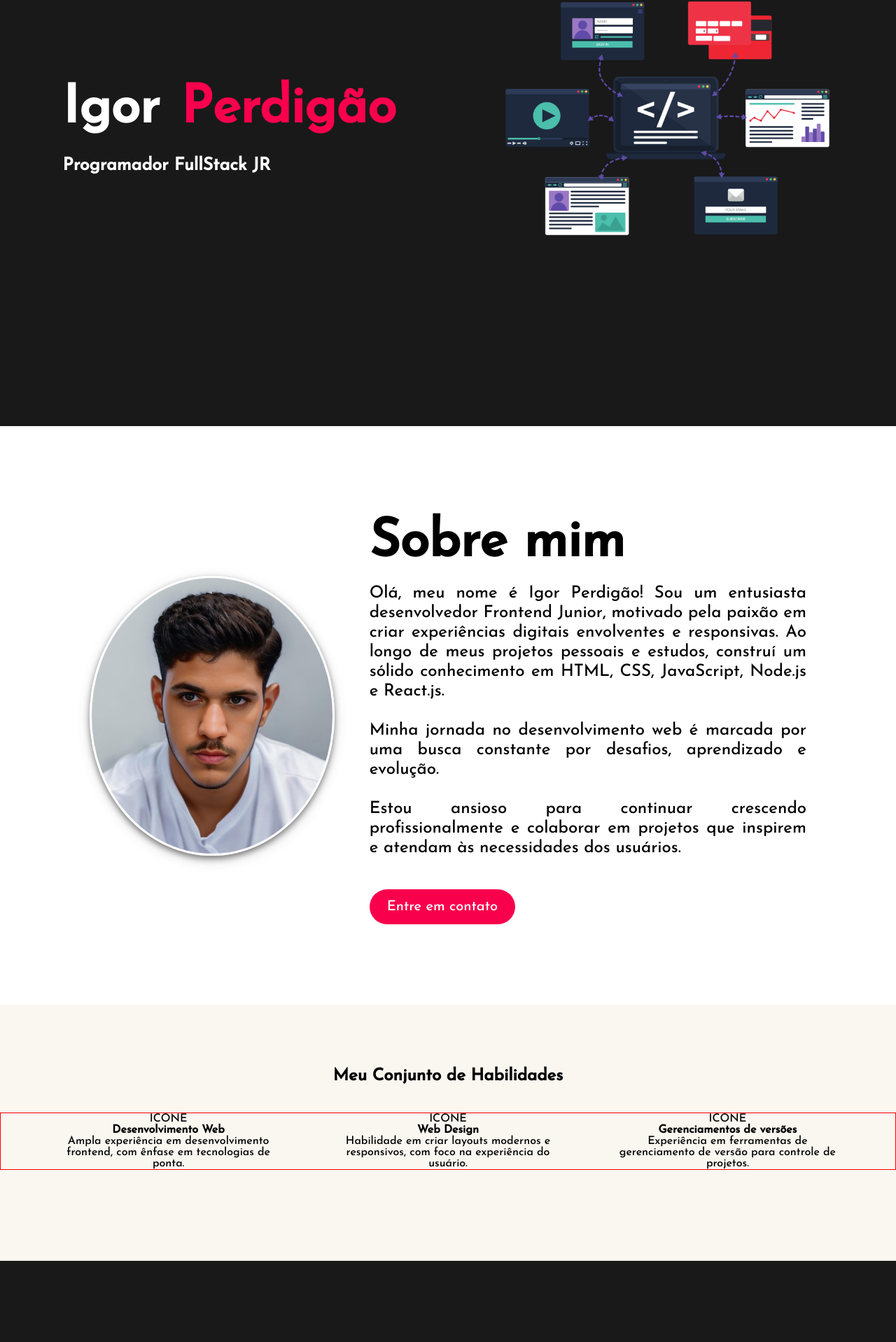
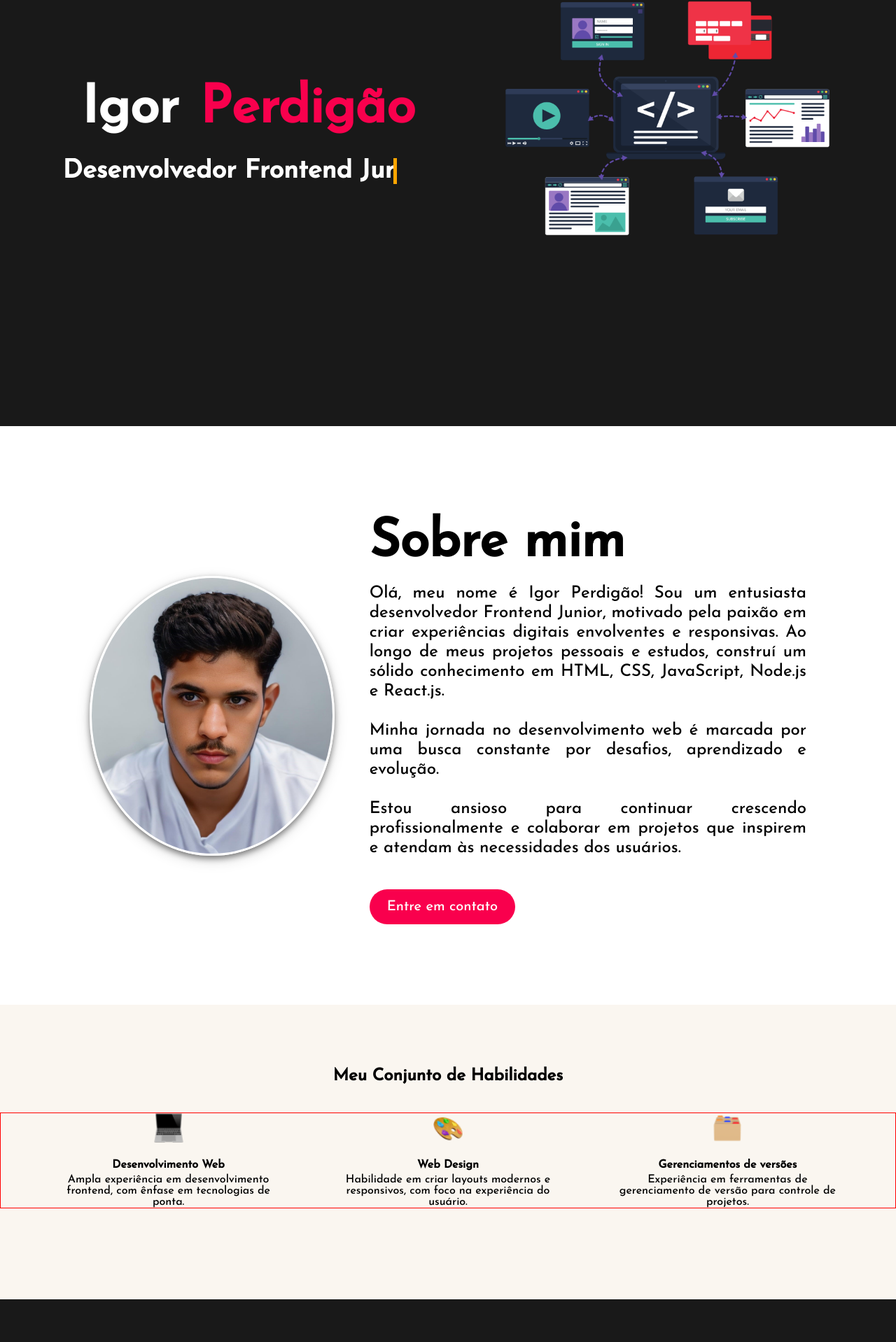
Before and after one commit to Hashtag-igor/Portfolio, a React (Vite) app: page / in a window 1280 px wide. Shown: the part 281-2199 px from the top of the page at 70% size. Built offline with nearby package versions, Linux system fonts and the light colour scheme.

Commit message:
Adiciona media screen e animação na descrição da profissão no Header Home

```diff
--- a/src/pages/HomePage.jsx
+++ b/src/pages/HomePage.jsx
@@ -1,5 +1,8 @@
 //imagens
 import igor from "../assets/igor.jpeg"
+import notbook from "../assets/notebook.png"
+import colors from "../assets/colors.png"
+import files from "../assets/files.png"
 
 //components
 import Footer from "../components/Footer"
@@ -11,7 +14,7 @@ import projectsData from '../components/ProjectsData';
 import { Container, ProfileInfoButton, ProfileInfoContainer, ProfileInfoDescription, ProfileInfoTitle, ProfileSectionContainer,
          ProfileSectionIMG, ProjectCardContainer, ProjectSectionContainer, ProjectSectionTitle, HomeInfoContainer, HomeNameLeft, HomeNameRight, HomeProfession,
          HomeProfileInfo, AllProjects, AllProjectsContainer, Background, ProfileHeaderSectionContainer, ProfileFirstContainer,
-         ProfileSecondContainer} from "../styles/HomeStyles"
+         ProfileSecondContainer, HomeProfessionContainer} from "../styles/HomeStyles"
 
 
 export default function HomePage() {
@@ -22,7 +25,9 @@ export default function HomePage() {
       <HomeInfoContainer>
         <HomeProfileInfo>
           <HomeNameLeft>Igor <HomeNameRight>Perdigão</HomeNameRight></HomeNameLeft>
-          <HomeProfession>Programador FullStack JR</HomeProfession>
+          <HomeProfessionContainer>
+            <HomeProfession>Desenvolvedor Frontend Junior</HomeProfession>
+          </HomeProfessionContainer>
         </HomeProfileInfo>
         <Background />
       </HomeInfoContainer>
@@ -50,18 +55,24 @@ export default function HomePage() {
               <h2>Meu Conjunto de Habilidades</h2>
             </div>
             <div style={{display: "flex", alignItems: "center", justifyContent: "space-evenly", border: "1px solid red", margin: "40px 0", textAlign: "center"}}>
-              <div style={{width: "25%"}}>
-                <span>ICONE</span>
+              <div style={{width: "25%", display: "flex", flexDirection: 'column', gap: "5px 0"}}>
+                <div>
+                  <img style={{marginBottom: '15px', width: "42px", height: "42px"}} src={notbook} alt="" />
+                </div>
                 <h4>Desenvolvimento Web</h4>
                 <p>Ampla experiência em desenvolvimento frontend, com ênfase em tecnologias de ponta.</p>
               </div>
-              <div style={{width: "25%"}}>
-                <span>ICONE</span>
+              <div style={{width: "25%", display: "flex", flexDirection: 'column', gap: "5px 0"}}>
+                <div>
+                  <img style={{marginBottom: "15px", width: "42px", height: "42px"}} src={colors} alt="" />
+                </div>
                 <h4>Web Design</h4>
                 <p>Habilidade em criar layouts modernos e responsivos, com foco na experiência do usuário.</p>
               </div>
-              <div style={{width: "25%"}}>
-                <span>ICONE</span>
+              <div style={{width: "25%", display: "flex", flexDirection: 'column', gap: "5px 0"}}>
+                <div>
+                  <img style={{marginBottom: "15px", width: "42px", height: "42px"}} src={files} alt="" />
+                </div>
                 <h4>Gerenciamentos de versões</h4>
                 <p>Experiência em ferramentas de gerenciamento de versão para controle de projetos.</p>
               </div>
--- a/src/styles/HomeStyles.jsx
+++ b/src/styles/HomeStyles.jsx
@@ -128,15 +128,115 @@ export const HomeNameLeft = styled.h1`
 export const HomeNameRight = styled.span`
     color: #f9004d;
 `
+export const HomeProfessionContainer = styled.div`
+    overflow: hidden;
+    white-space: nowrap;
+    font-size: 2em;
+
+    @media screen and (max-width: 1024px){ width: 54%; margin: auto; }
+
+    @media screen and (max-width: 1000px){ width: 55%; }
+
+    @media screen and (max-width: 970px){ width: 57%; }
+
+    @media screen and (max-width: 930px){ width: 59%; }
+
+    @media screen and (max-width: 900px){ width: 61%; }
+
+    @media screen and (max-width: 870px){ width: 63%; }
+
+    @media screen and (max-width: 840px){ width: 66%; }
+
+    @media screen and (max-width: 810px){ width: 68%; }
+
+    @media screen and (max-width: 780px){ width: 70%; }
+
+    @media screen and (max-width: 760px){ width: 72%; }
+
+    @media screen and (max-width: 740px){ width: 74%; }
+
+    @media screen and (max-width: 720px){ width: 76%; }
+
+    @media screen and (max-width: 700px){ width: 63%; }
+
+    @media screen and (max-width: 680px){ width: 65%; }
+
+    @media screen and (max-width: 660px){ width: 67%; }
+
+    @media screen and (max-width: 640px){ width: 69%; }
+
+    @media screen and (max-width: 620px){ width: 71%; }
+
+    @media screen and (max-width: 600px){ width: 74%; }
+
+    @media screen and (max-width: 580px){ width: 76%; }
+
+    @media screen and (max-width: 560px){ width: 78%; }
+
+    @media screen and (max-width: 550px){ width: 79%; }
+
+    @media screen and (max-width: 530px){ width: 82%; }
+
+    @media screen and (max-width: 520px){ width: 84%; }
+
+    @media screen and (max-width: 510px){ width: 85%; }
+
+    @media screen and (max-width: 500px){ width: 88%; }
+
+    @media screen and (max-width: 485px){ width: 90%; }
+
+    @media screen and (max-width: 477px){ width: 92%; }
+
+    @media screen and (max-width: 465px){ width: 94%; }
+
+    @media screen and (max-width: 455px){ width: 96%; }
+
+    @media screen and (max-width: 445px){ width: 85%; }
+
+    @media screen and (max-width: 435px){ width: 88%; }
+
+    @media screen and (max-width: 420px){ width: 90%; }
+
+    @media screen and (max-width: 410px){ width: 86%; }
+
+    @media screen and (max-width: 400px){ width: 90%; }
+
+    @media screen and (max-width: 380px){ width: 86%; }
+
+    @media screen and (max-width: 365px){ width: 90%;}
+
+    @media screen and (max-width: 350px){ width: 84%; }
+
+    @media screen and (max-width: 340px){ width: 90%; }
+
+    @media screen and (max-width: 335px){ width: 94%; }
+`
+
 export const HomeProfession = styled.h3`
     color: white;
-    font-size: 25px;
-    margin-top: 15px;
+    margin-top: 2px;
+    overflow: hidden;
+    display: inline-block;
+    border-right: .15em solid orange;
+    position: relative;
+    animation: typing-erasing 8s steps(30, end) infinite;
 
-    @media screen and (max-width: 340px) {
-        font-size: 22px;
+    @keyframes typing-erasing {
+        0%, 100% { width: 0; }
+        25%, 75% { width: 100%; }
+        50% { width: 100%; }
     }
-`
+
+    @media screen and (max-width: 700px){ font-size: 30px; }
+
+    @media screen and (max-width: 445px){ font-size: 26px; }
+
+    @media screen and (max-width: 410px){ font-size: 24px; }
+
+    @media screen and (max-width: 380px){ font-size: 22px; }
+
+    @media screen and (max-width: 350px){ font-size: 20px; }
+`;
 
 
 //PROFILE SECTION
```
